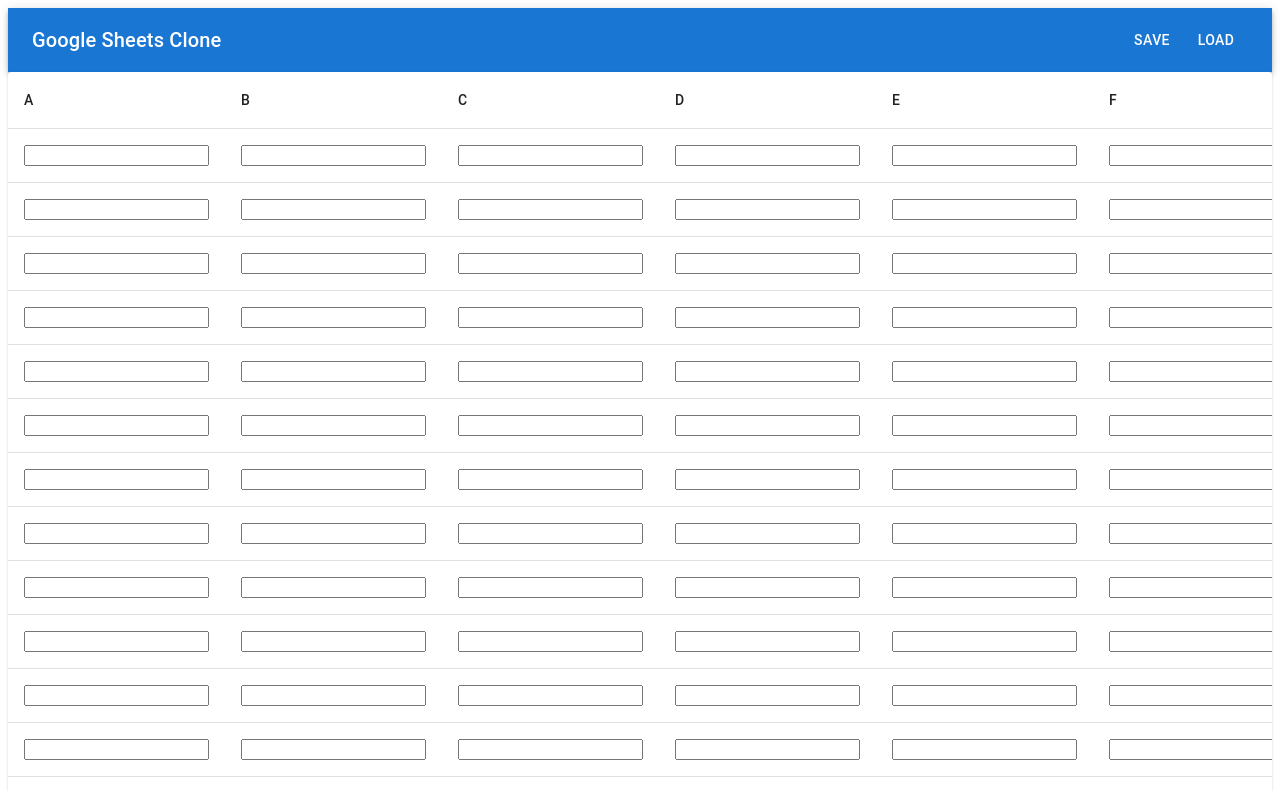
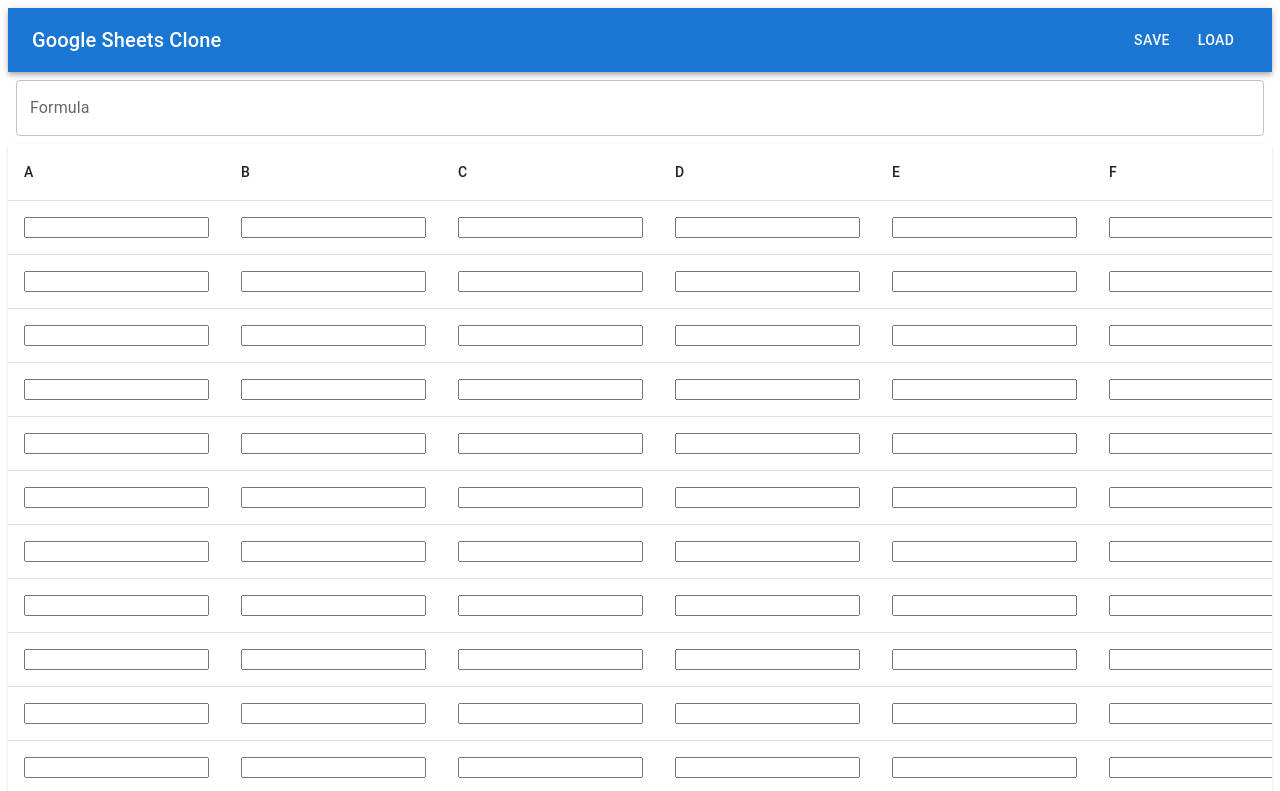
Before and after one commit to Medhanshverma/google-sheets-clone, a Next.js app: page / in a window 1280 px wide. Shown: the top 791 px of the page. Built offline with nearby package versions, Linux system fonts and the light colour scheme.

Commit message:
added formula bar comp

```diff
--- a/app/page.js
+++ b/app/page.js
@@ -1,13 +1,15 @@
 'use client'
 
 import React from 'react';
-import Toolbar from '../components/Toolbar';
-import Spreadsheet from '../components/spreadsheet';
+import FormulaBar from '@/components/FormulaBar';
+import Toolbar from '@/components/Toolbar';
+import Spreadsheet from '@/components/spreadsheet';
 
 export default function Home() {
   return (
     <div>
       <Toolbar/>
+      <FormulaBar/>
       <Spreadsheet/>
     </div>
   );
--- /dev/null
+++ b/components/FormulaBar.js
@@ -0,0 +1,12 @@
+import React from 'react';
+import { TextField, Box } from '@mui/material';
+
+const FormulaBar = () => {
+  return (
+    <Box sx={{ padding: 1 }}>
+      <TextField fullWidth label="Formula" variant="outlined" />
+    </Box>
+  );
+};
+
+export default FormulaBar;
```
Also changed, not shown: utils/mathFunctions.js (added).
